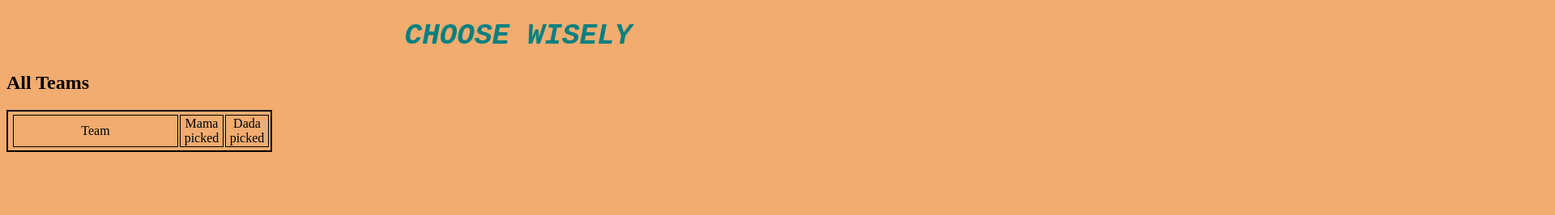
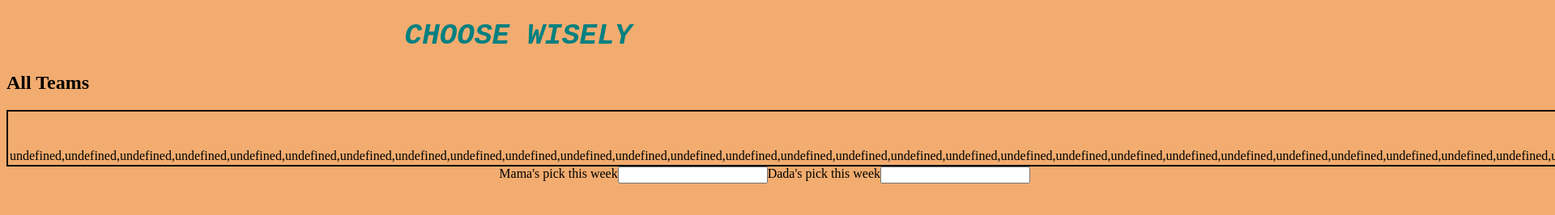
Before and after one commit to cbrooxnola/Eliminator, a plain HTML site: page index.html in a window 1280 px wide. Shown: the top 266 px of the page at 81% size, 1920 px wide, since content can reach past the window. Drawn offline with Linux system fonts and the light colour scheme.

Commit message:
second commit

```diff
--- a/index.html
+++ b/index.html
@@ -25,11 +25,13 @@
   </tr>
 
   </table>
-  <p class="changingList"
   <div class="makingPicks">
-    <form class="mamaTeamsAvailable">
+    <label for="mama">Mama's pick this week</label>
+    <input type="text" name="mamaNow" id="mamaNow" />
+    <label for="dada">Dada's pick this week</label>
+    <input type="text" name="dadaNow" id="dadaNow" />
+</div>
 
-    </form>
   </div>
 
 </body>
--- a/picks.js
+++ b/picks.js
@@ -1,4 +1,4 @@
-let teams = ['Buffalo Bills', 'Miami Dolphins', 'New England Patriots', 'New York Jets',
+let teams = [['Buffalo Bills', 'Miami Dolphins', 'New England Patriots', 'New York Jets',
               'Baltimore Ravens', 'Cincinatti Bengals', 'Cleveland Browns', 'Pittsburgh Steelers',
               'Houston Texans', 'Indianapolis Colts', 'Jacksonville Jaguars', 'Tennessee Titans',
               'Denver Broncos', 'Kansas Ciy Chiefs', 'Las Vegas Raiders', 'San Diego Chargers',
@@ -6,7 +6,17 @@ let teams = ['Buffalo Bills', 'Miami Dolphins', 'New England Patriots', 'New Yor
               'Chicago Bears', 'Detroit Lions', 'Green Bat Packers', 'Minnesota Vikings',
               'Atlanta Falcons', 'Carolina Panthers', 'New Orleans Saints', 'Tampa Bay Buccaneers',
               'Arizona Cardinals', 'Los Angeles Rams', 'San Francisco 49ers', 'Seattle Seahawks'
-]
+], {mama: 'no'}, {dada: 'no'}];
 
-let rowTeam = document.querySelector('rowTeam');
-console.log(rowTeam);
+const mamaNow = document.querySelector('#mamaNow');
+const dadaNow = document.querySelector('dadaNow');
+
+
+const rowTeam = document.querySelector('.rowTeam');
+function renderTeams(){
+  const showTeams = teams[0].map((elem) => {
+    return `${teams[0].elem}`;
+});
+  rowTeam.innerHTML = showTeams;
+}
+renderTeams();
--- a/style.css
+++ b/style.css
@@ -22,3 +22,8 @@ h1 {
 table {
   border: solid 2px black;
 }
+.makingPicks {
+  display: flex;
+  flex-wrap: wrap;
+  float: right;
+}
```
